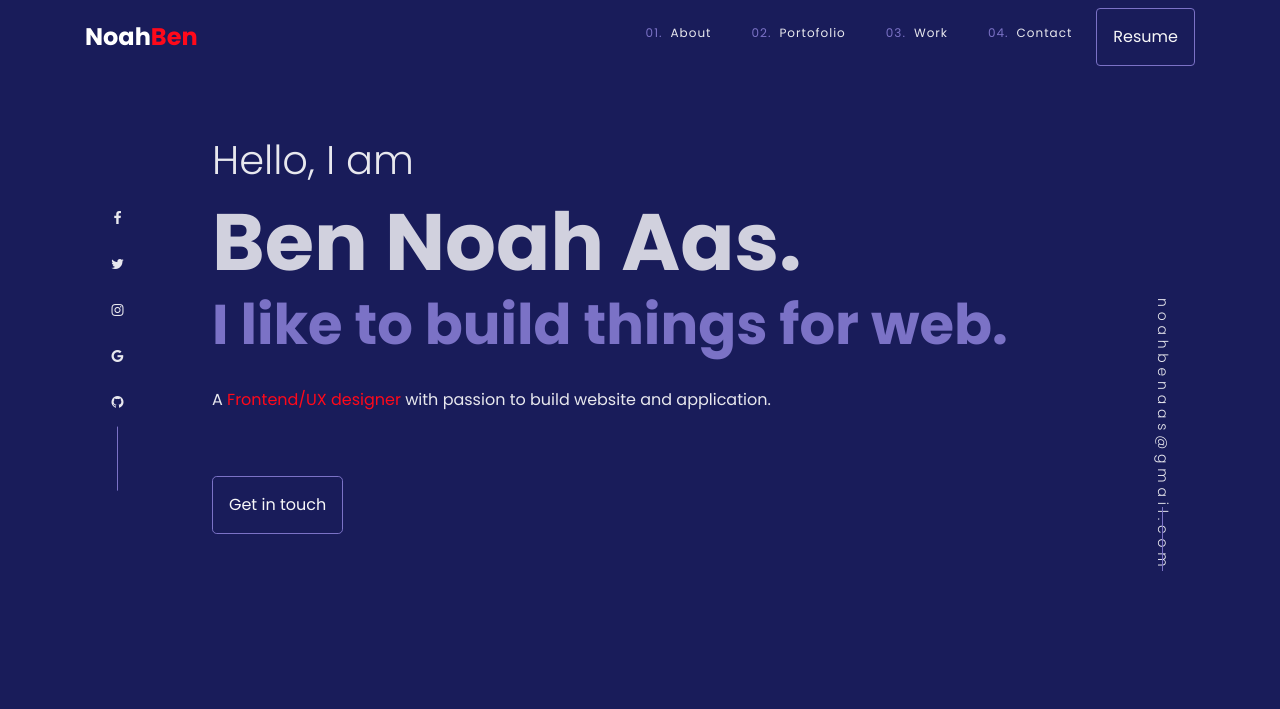
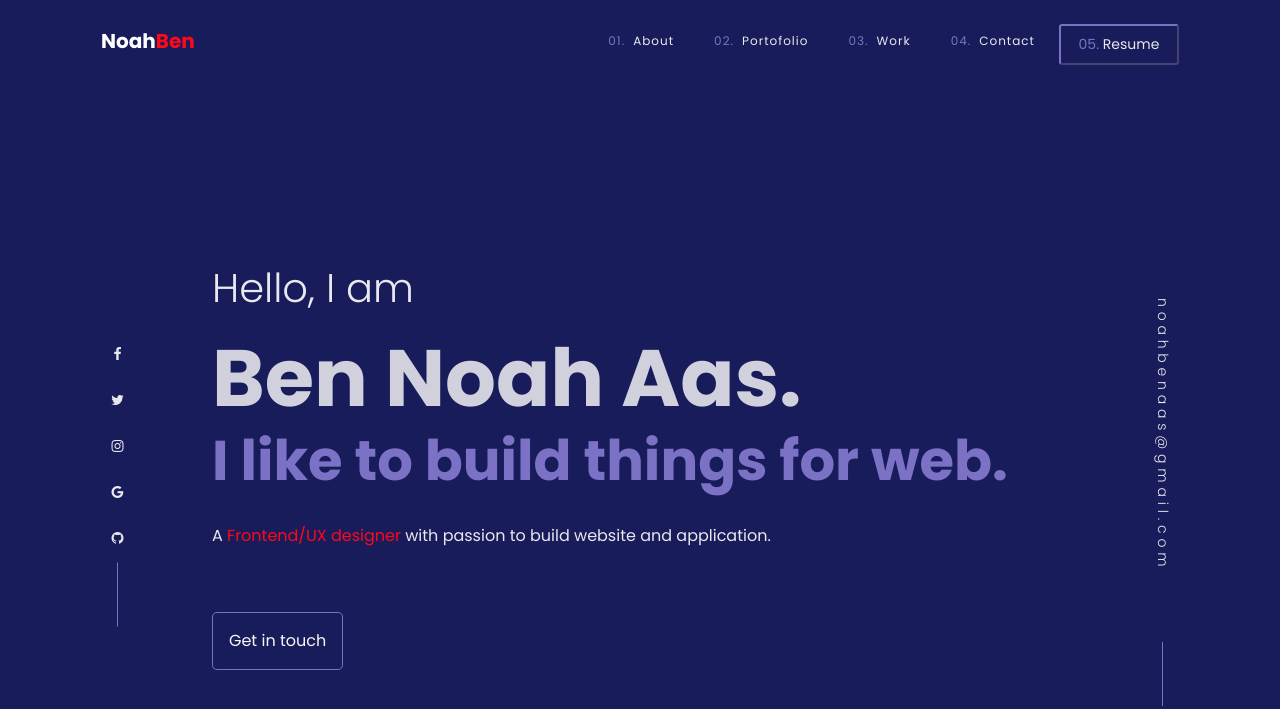
Before and after one commit to benoah/portofolio, a plain HTML site: page index.html in a window 1280 px wide. Drawn offline with nearby package versions, Linux system fonts and the light colour scheme.

Commit message:
going to start at about me

```diff
--- a/css/_jumbotron.css
+++ b/css/_jumbotron.css
@@ -19,6 +19,7 @@
   color: #e8e8ee;
   font-weight: 600;
   font-size: 16px;
+  margin-bottom: 24px;
 }
 .jumbotronName {
   color: #d1d1de;
@@ -33,18 +34,18 @@
   font-weight: 700;
   color: #7b72c6;
   font-size: 24px;
+  margin-bottom: 24px;
 }
 .jumbotronDescription {
   font-size: 16px;
   color: #e8e8ee;
   font-weight: 400;
-  margin-top: 8px;
-  margin-bottom: 32px;
 }
+
 .socialIconMobile {
   display: flex;
   font-size: 24px;
-  margin-bottom: 32px;
+  margin-bottom: 64px;
 }
 .socialIconMobile :nth-of-type(1n) {
   margin-right: 16px;
--- a/css/_nav.css
+++ b/css/_nav.css
@@ -1,9 +1,13 @@
+.mainNavContainer {
+  margin-top: 8px;
+  margin-bottom: 128px;
+}
 .navbar {
   background-color: transparent !important;
 }
 
 .navbar-brand {
-  font-size: 24px;
+  font-size: 20px;
   color: #f7f7f8;
   font-weight: bold;
 }
@@ -31,14 +35,6 @@
   color: #7b72c6;
 }
 
-btn-group-sm > .btn,
-.btn-sm {
-  border-radius: 4px;
-  background-color: transparent;
-  border-color: #7b72c6;
-  margin-top: 16px;
-}
-
 .navbar-collapse {
   z-index: 1;
 }
@@ -49,26 +45,32 @@
 
 .navbar-dark .navbar-toggler {
   color: transparent;
+  border-color: transparent;
+}
+
+.btn-sm {
+  background: transparent;
+  color: #e8e8ee;
   border-color: #7b72c6;
+  padding: 16px;
+  white-space: pre-line;
+  width: 120px;
+  display: block;
+  margin: auto;
+  margin-top: 16px;
+}
+.btn-sm span {
+  color: #7b72c6;
 }
 
 @media screen and (min-width: 812px) {
   .navbar-dark .navbar-nav .nav-link {
     color: #e8e8ee;
-    font-size: 12px;
+    font-size: 16px;
     text-align: center;
     letter-spacing: 1px;
-    color: #e8e8ee;
   }
 
-  btn-group-sm > .btn,
-  .btn-sm {
-    border-radius: 4px;
-    background-color: transparent;
-    border-color: #7b72c6;
-    margin-top: 0px;
-    padding: 8px;
-  }
   [data-target="#navbarSupportedContent"] {
     position: relative;
     z-index: 999;
@@ -111,4 +113,9 @@
     -ms-transform-origin: left center;
     transform-origin: left center;
   }
+
+  .btn-sm {
+    padding: 8px;
+    margin-top: 8px;
+  }
 }
--- a/index.html
+++ b/index.html
@@ -15,16 +15,16 @@
 </head>
 
 <body>
-    <nav class="navbar sticky-top  navbar-expand-lg navbar-dark bg-dark ">
-        <div class="container">
+    <div class="container mainNavContainer">
+        <nav class="navbar sticky-top  navbar-expand-lg navbar-dark bg-dark ">
             <a class="navbar-brand" href="#">Noah<span>Ben</span></a>
             <button class="navbar-toggler" type="button" data-toggle="collapse" data-target="#navbarSupportedContent "
-                #mainMenu"" aria-controls="navbarSupportedContent" aria-expanded="false" aria-label="Toggle navigation">
+                aria-controls="navbarSupportedContent" aria-expanded="false" aria-label="Toggle navigation">
                 <span class="navbar-toggler-icon">
-
                 </span>
             </button>
             <div class="collapse navbar-collapse" id="navbarSupportedContent">
+
                 <ul class="navbar-nav ml-auto">
                     <li class="nav-item active">
                         <a class="nav-link" href="index.html"><span>01.</span>About <span
@@ -39,14 +39,14 @@
                     <li class="nav-item">
                         <a class="nav-link" href="contact.html"><span>04.</span>Contact</a>
                     </li>
-
-                    <button type="button" class="btn btn-primary btn-sm">Resume</button>
+                    <li class="nav-item">
+                        <button type="button" class="btn-sm "><span>05. </span> Resume</button>
+                    </li>
                 </ul>
             </div>
-        </div>
-    </nav>
 
-
+        </nav>
+    </div>
     <div class="container">
         <div class="row">
             <div class="col-1 hide">
@@ -70,7 +70,6 @@
                     <p class="jumbotronDescription">A <span> Frontend/UX designer</span> with passion to build
                         website and application.
                     </p>
-
                     <nav class="socialIcon socialIconMobile  ">
                         <i class="fa fa-facebook" aria-hidden="true"></i>
                         <i class="fa fa-twitter" aria-hidden="true"></i>
@@ -83,7 +82,6 @@
                     </nav>
                     <br>
                     <a class="btn btn-primary btn-lg" href="#" role="button">Get in touch</a>
-
                 </div>
             </div>
             <div class="col-1 hide">
```
